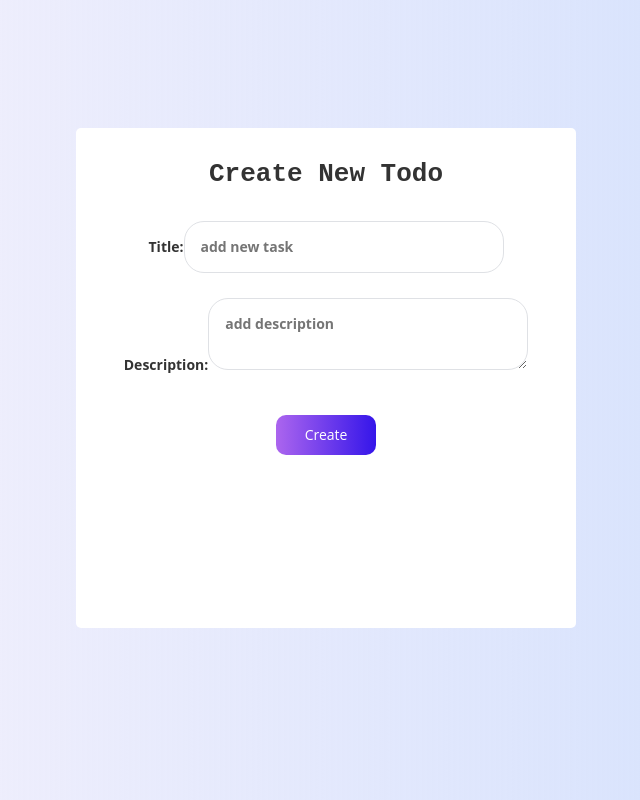
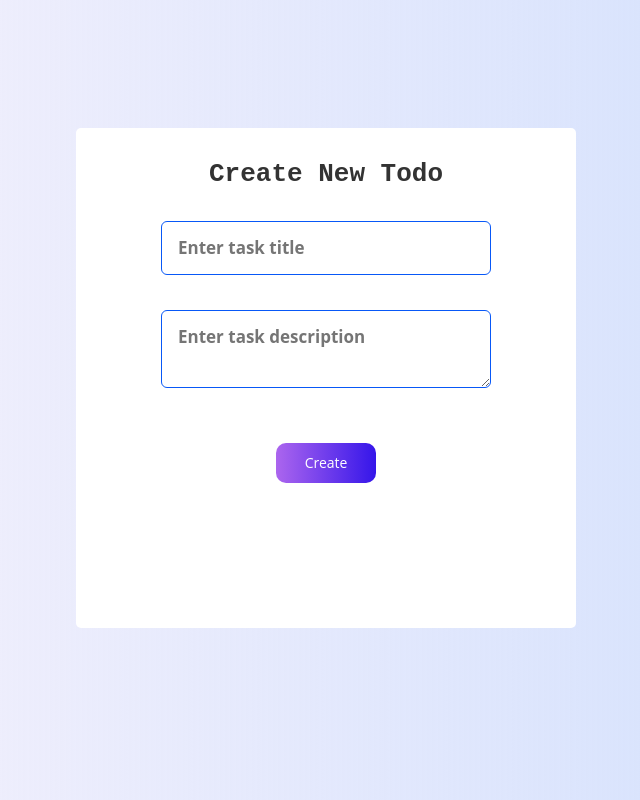
Before and after one commit to kanadamprathima/BackstageFrontEnd, a React (Create React App) app: page /users/1/todos/new in a window 1280 px wide. Shown: the whole page, without its empty margins (314-954 px from the left). Built offline with nearby package versions, Linux system fonts and the light colour scheme.

Commit message:
css fixes

```diff
--- a/src/App.css
+++ b/src/App.css
@@ -52,16 +52,14 @@ h2 {
 }
 
 .todo-input {
-  padding: 15px 32px 15px 16px;
-  border-radius: 20px 20px;
-  border: 1px solid #dfe1e5;
-  outline: none;
-  width: 320px;
+  padding: 14px 16px;
+  border-radius: 6px;
+  border: 1px solid hsl(220, 94%, 50%);
+  outline: blueviolet;
+  width: 330px;
   background: transparent;
-}
-
-.todo-input.edit {
-  border: 2px solid #149fff;
+  font-size: 17px;
+  margin-bottom: 1rem;
 }
 
 .todo-button.edit {
--- a/src/Components/EditTodoForm.tsx
+++ b/src/Components/EditTodoForm.tsx
@@ -49,7 +49,6 @@ const EditTodoForm = () => {
         <form onSubmit={handleEdit}>
           <div className="mb-3">
             <label>
-              Title:
               <input
                 type="text"
                 className="todo-input"
@@ -62,7 +61,6 @@ const EditTodoForm = () => {
           <br />
           <div className="mb-3">
             <label>
-              Description:
               <textarea
                 placeholder="Edit description"
                 className="todo-input"
--- a/src/Components/Login.tsx
+++ b/src/Components/Login.tsx
@@ -51,9 +51,9 @@ const LoginPage: React.FC<Props> = ({ onLogin }) => {
       <h1>Login Page</h1>
       <form onSubmit={handleSubmit} className="todo-form">
         <label>
-          Email:
           <input
             className="todo-input"
+            placeholder="Enter Email"
             type="text"
             name="email"
             value={credentials.email}
@@ -62,9 +62,9 @@ const LoginPage: React.FC<Props> = ({ onLogin }) => {
         </label>
         <br />
         <label>
-          Password:
           <input
             className="todo-input"
+            placeholder="Enter password"
             type="password"
             name="password"
             value={credentials.password}
--- a/src/Components/TodoForm.tsx
+++ b/src/Components/TodoForm.tsx
@@ -36,11 +36,10 @@ const TodoForm = () => {
         <form onSubmit={handleSubmit} className="todo-form ">
           <div className="mb-3">
             <label>
-              Title:
               <input
                 type="text"
                 className="todo-input"
-                placeholder="add new task"
+                placeholder="Enter task title"
                 value={title}
                 onChange={(event) => setTitle(event.target.value)}
               />
@@ -49,9 +48,8 @@ const TodoForm = () => {
           <br />
           <div className="mb-3">
             <label>
-              Description:
               <textarea
-                placeholder="add description"
+                placeholder="Enter task description"
                 className="todo-input"
                 value={description}
                 onChange={(event) => setDescription(event.target.value)}
```
